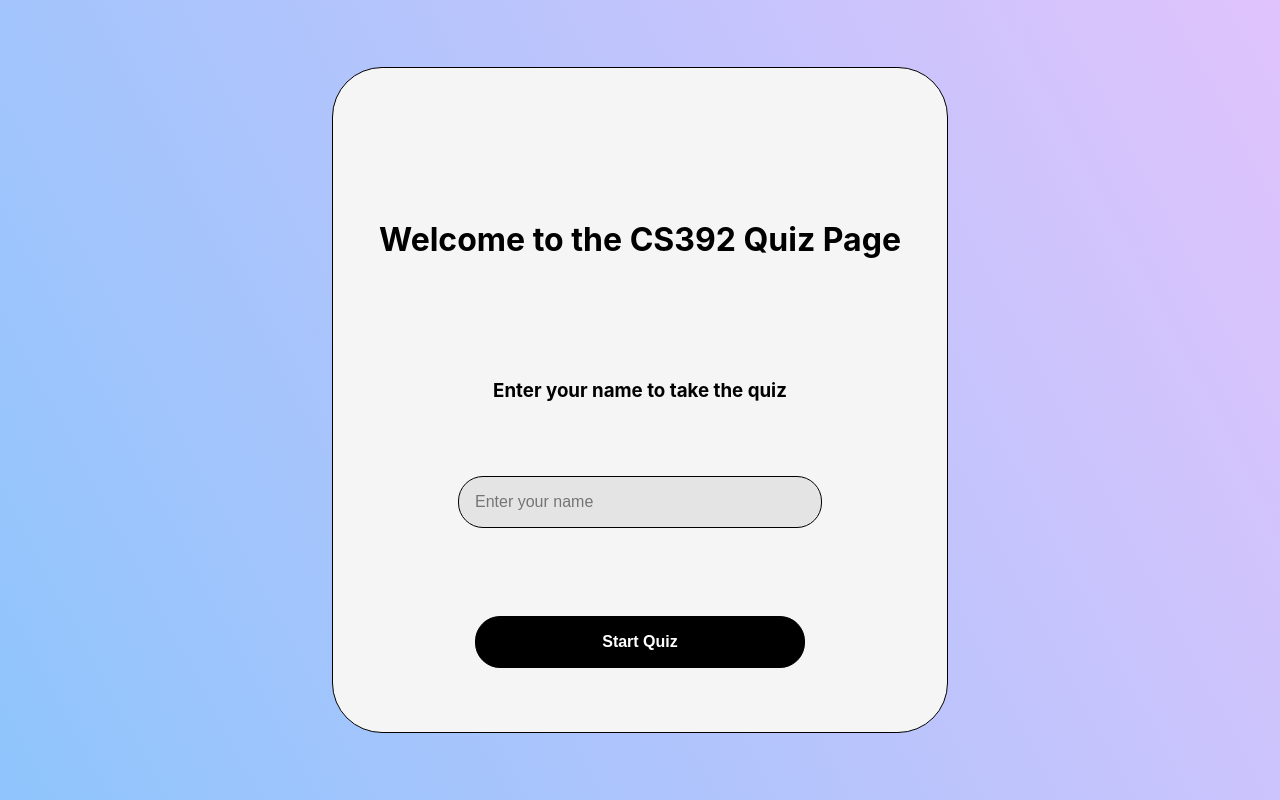
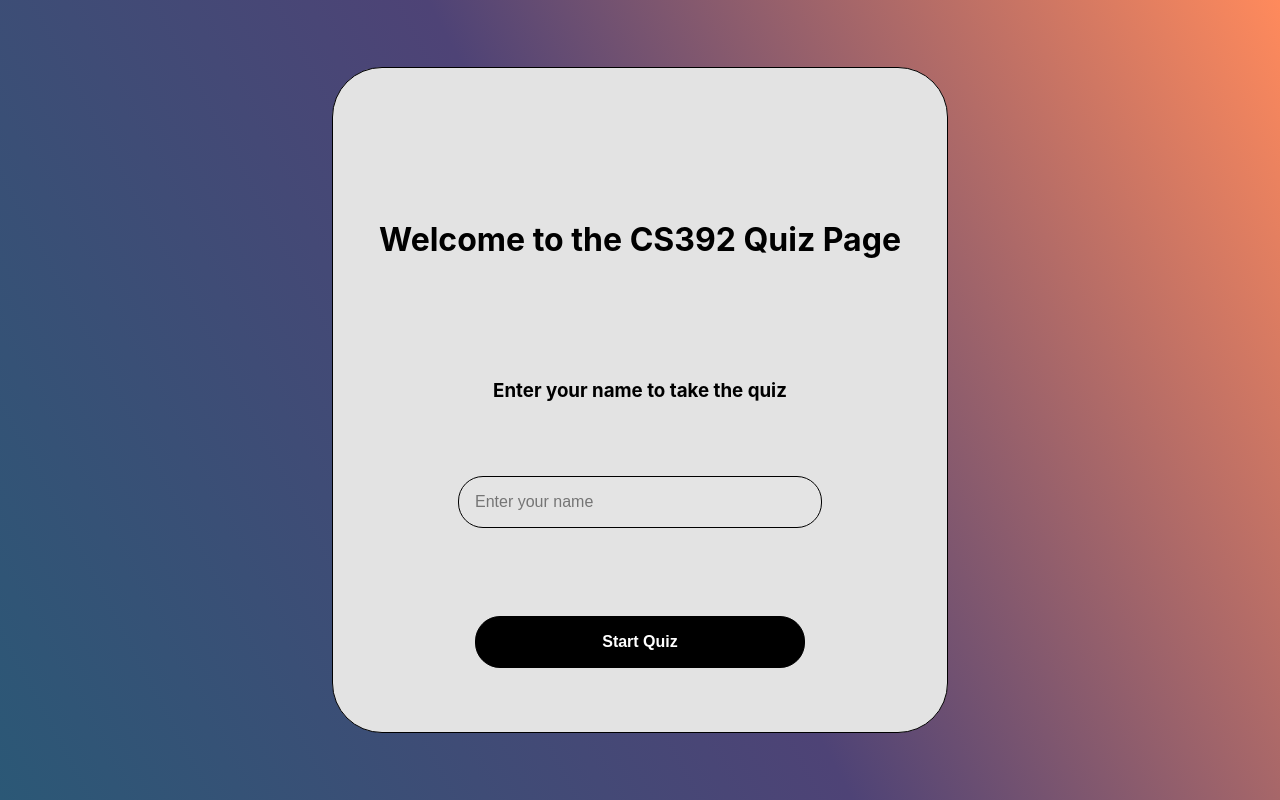
Before and after one commit to sadiqalhumood/quiz-app, a React (Create React App) app: page / in a window 1280 px wide. Built offline with nearby package versions, Linux system fonts and the light colour scheme.

Commit message:
changed some colors

```diff
--- a/src/components/Card.css
+++ b/src/components/Card.css
@@ -1,7 +1,7 @@
 .card {
   height: 600px;
   width: 550px;
-  background: whitesmoke;
+  background: #e3e3e3;
   padding: 2rem;
   position: relative;
   border: 1px solid black;
--- a/src/index.css
+++ b/src/index.css
@@ -16,7 +16,7 @@ body {
   min-height: 100vh;
 
   /* Apply a linear gradient background */
-  background-image: linear-gradient(62deg, #8ec5fc 0%, #e0c3fc 100%);
+  background-image: linear-gradient(62deg, #2b5876 0%, #4e4376 50%, #ff8a5c 100%);
 }
 
 /* Set font for code elements */
```
